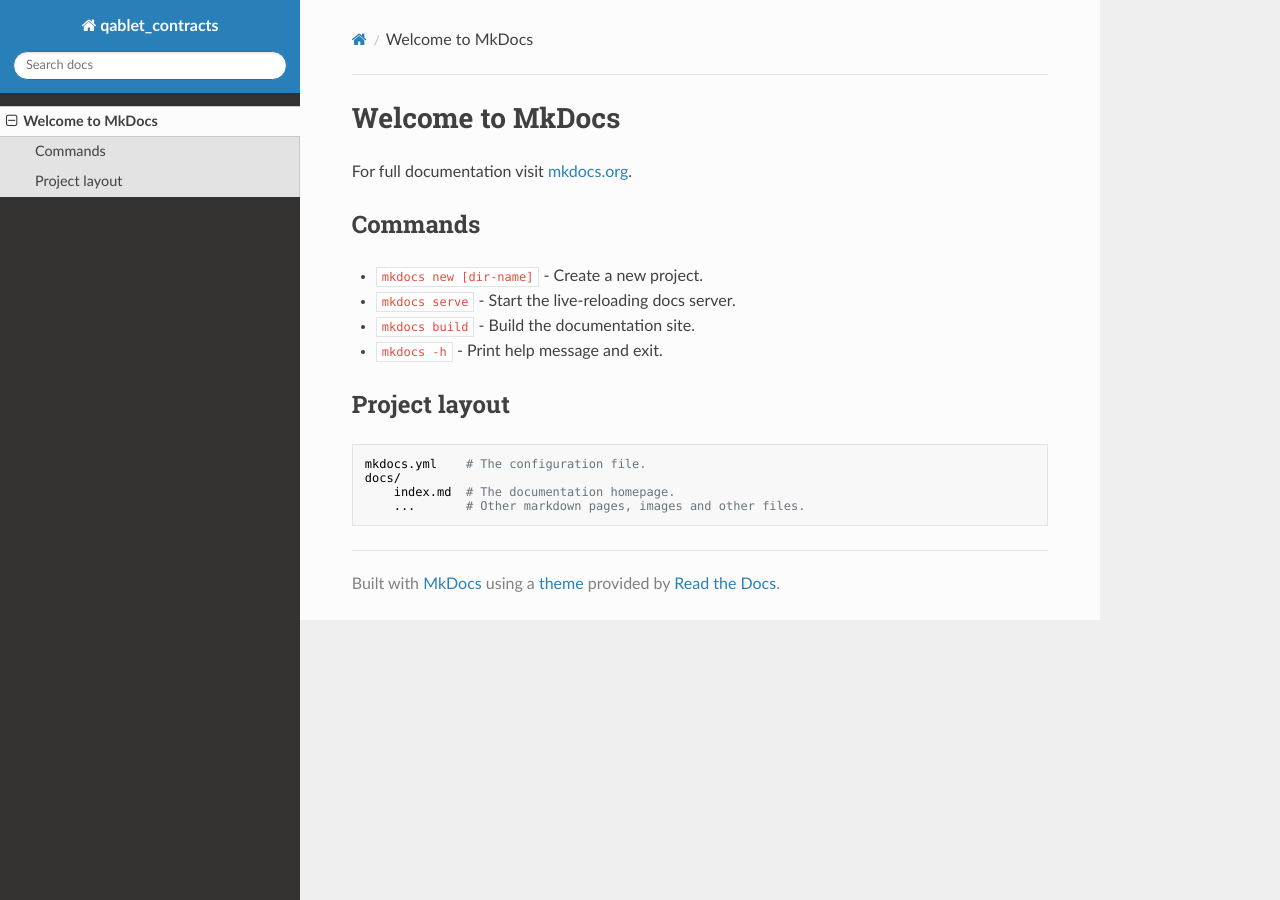
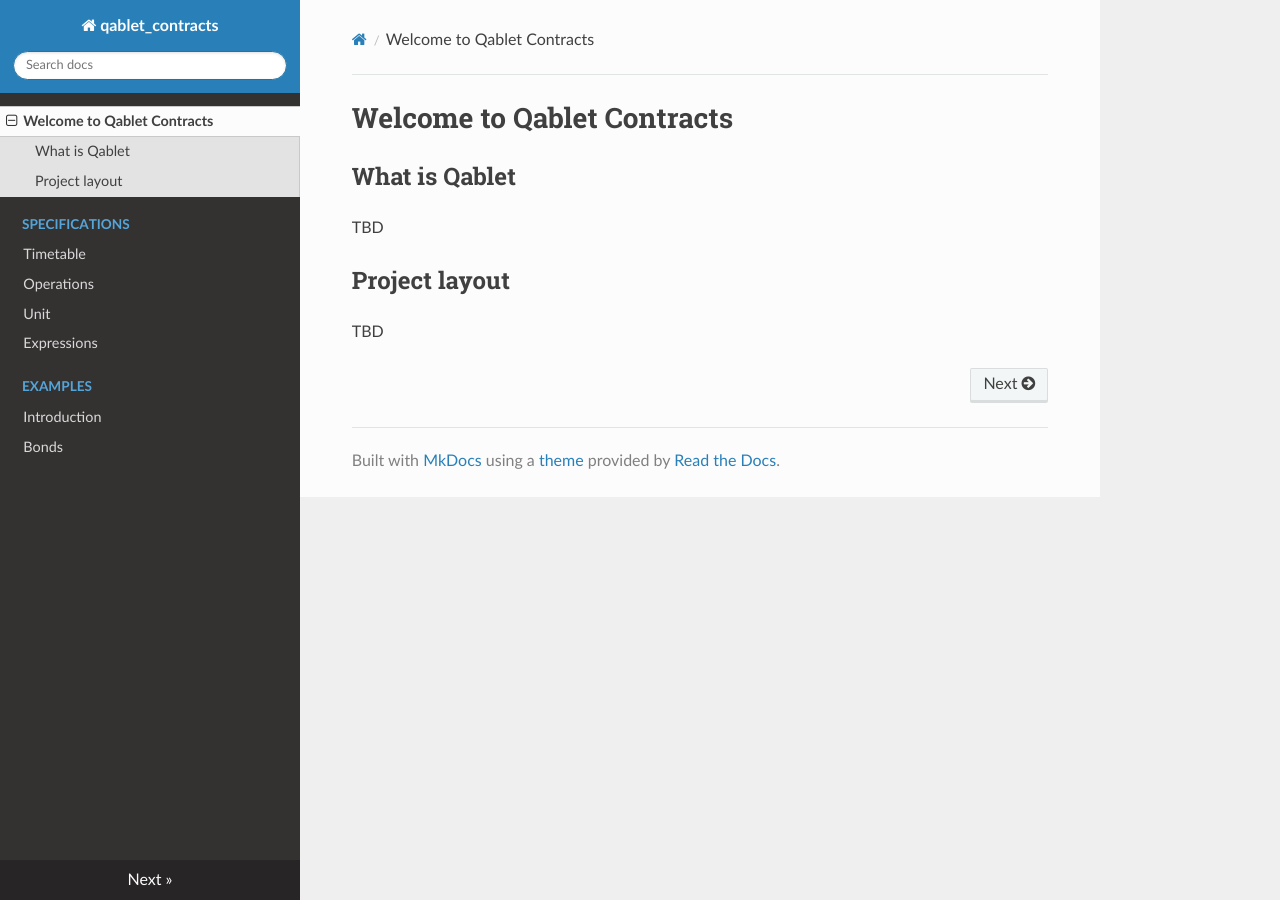
Before and after one commit to qablet/qablet-contracts, an MkDocs documentation site: the page built from docs/index.md, in a window 1280 px wide. Built offline with MkDocs 1.6.1, drawn with Linux system fonts in a browser that asks for light colours; nearby versions of some CDN libraries.

Commit message:
add basic timetable description

```diff
--- /dev/null
+++ b/docs/examples/bond.md
@@ -0,0 +1,3 @@
+# Bonds
+
+::: qablet_contracts.bond.zero
--- a/docs/index.md
+++ b/docs/index.md
@@ -1,17 +1,9 @@
-# Welcome to MkDocs
+# Welcome to Qablet Contracts
 
-For full documentation visit [mkdocs.org](https://www.mkdocs.org).
+## What is Qablet
 
-## Commands
-
-* `mkdocs new [dir-name]` - Create a new project.
-* `mkdocs serve` - Start the live-reloading docs server.
-* `mkdocs build` - Build the documentation site.
-* `mkdocs -h` - Print help message and exit.
+TBD
 
 ## Project layout
 
-    mkdocs.yml    # The configuration file.
-    docs/
-        index.md  # The documentation homepage.
-        ...       # Other markdown pages, images and other files.
+TBD
--- a/mkdocs.yml
+++ b/mkdocs.yml
@@ -1,2 +1,21 @@
 site_name: qablet_contracts
 theme: readthedocs
+
+plugins:
+  - search
+  - mkdocstrings:
+      default_handler: python
+      handlers:
+        python:
+          paths: [qablet_contracts]
+
+nav:
+  - 'index.md'
+  - 'Specifications':
+    - 'specifications/timetable.md'
+    - 'specifications/operations.md'
+    - 'specifications/units.md'
+    - 'specifications/expressions.md'
+  - 'Examples':
+    - 'examples/introduction.md'
+    - 'examples/bond.md'
--- a/requirements-test.txt
+++ b/requirements-test.txt
@@ -8,6 +8,7 @@
 mypy
 gitchangelog
 mkdocs
+mkdocstrings
 pyarrow
 pandas
 numpy
```
Also changed, not shown: docs/examples/introduction.md (added, +1 -0 lines), docs/specifications/expressions.md (added, +3 -0 lines), docs/specifications/operations.md (added, +3 -0 lines), docs/specifications/timetable.md (added, +66 -0 lines), docs/specifications/units.md (added, +10 -0 lines), docs/__init__.py (added), docs/examples/__init__.py (added), docs/specifications/__init__.py (added), 3 other files.
